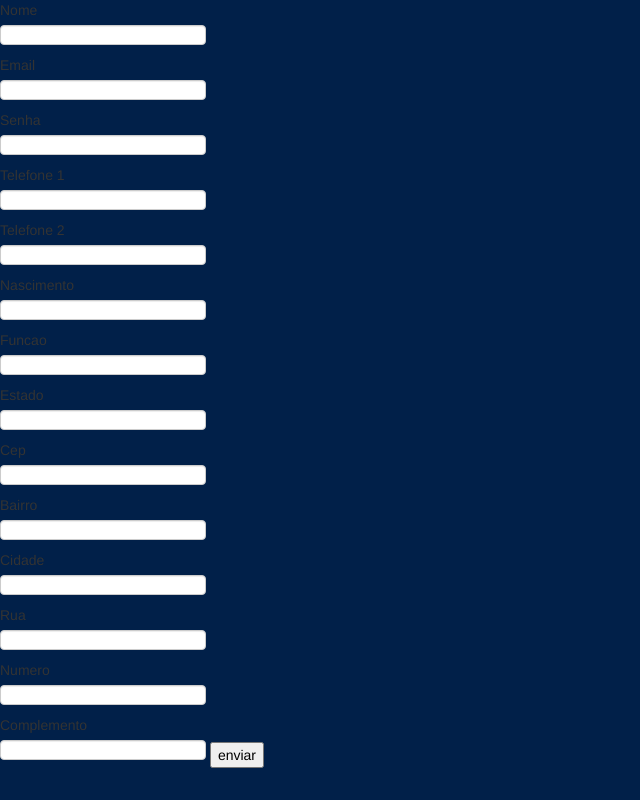
After one commit to caickandrade/sistema_de_ponto, a CodeIgniter app: the page made by application/views/cadastro3.php in a window 1280 px wide. The commit adds this page. Shown: the whole page, without its empty margins (0-640 px from the left). Run offline with CodeIgniter, Linux system fonts and the light colour scheme; some libraries are stand-ins or nearby versions.

Commit message:
cadastro funcionando

```diff
--- a/application/views/cadastro.php
+++ b/application/views/cadastro.php
@@ -69,14 +69,14 @@
 		<div class="row-fluid">
 			<div class="span2">
 				<div class="imagem">
-					<img src="assets/img/teste.jpg" class="img-rounded">
+					<img src="assets/img/teste.jpg" alt="not found" class="img-rounded">
 
 				</div>
 			</div>
 			<div class="span9">
 				<div class="form">
 					<!--<form class="form-inline" id="formu">-->
-						<form class="form-inline" id="formu" method="post" action="">
+						<!--<form class="form-inline" id="formu" method="post" action="">-->
 
 						<fieldset>
 							<legend>
--- /dev/null
+++ b/application/views/cadastro3.php
@@ -0,0 +1,58 @@
+<?php $this->load->view('header')
+?>
+
+<title>Dados Pessoais</title>
+<!-- <link href="C:/wamp/www/sistema_de_ponto/bootstrap/css/bootstrap.min.css" rel="stylesheet" media="screen"> -->
+
+<script src = "<?php echo base_url('/assets/js/cadastro.js')?>" type="text/javascript"></script>
+<script src="http://ajax.aspnetcdn.com/ajax/jquery.validate/1.8.1/jquery.validate.min.js" type="text/javascript"></script>
+</head>
+	<body>
+
+	<label>Nome</label>
+	<input type="text" id="Name"/>
+
+	<label>Email</label>
+	<input type="email" id="email"/>
+
+	<label>Senha</label>
+	<input type="password"	id="senha" />
+
+	<label>Telefone 1 </label>
+	<input type="number" id="phone" />
+
+	<label>Telefone 2 </label>
+	<input type="number" id="phone2" />
+
+	<label>Nascimento</label>
+	<input type="text" id="nascimento" />
+
+	<label>Funcao</label>
+	<input type="number" id="funcao" />
+
+	<label>Estado</label>
+	<input type="text" id="estado" />
+
+	<label>Cep</label>
+	<input type="number" id="cep" />
+
+	<label>Bairro</label>
+	<input type="text" id="bairro" />
+
+	<label>Cidade</label>
+	<input type="text" id="cidade" />
+
+	<label>Rua</label>
+	<input type="text" id="rua" />
+
+	<label>Numero</label>
+	<input type="number" id="numero" />
+
+	<label>Complemento</label>
+	<input type="text" id="complemento" />
+
+	<input type="submit" value="enviar" id="confirme"/>
+
+	</body>
+
+</html>
--- a/assets/js/cadastro.js
+++ b/assets/js/cadastro.js
@@ -9,10 +9,10 @@ function actions(){
 		var estado = $.trim($(this).text());
 		$('#estado').val(estado);
 	});
-	$("#phone").mask("(99)9999-9999");
+	/*$("#phone").mask("(99)9999-9999");
 	$("#phone2").mask("(99)9999-9999");
 	$("#cep").mask("99.999-999");
-
+	$("#nascimento").mask("99/99/9999");*/
 
 
 	$('#confirme').click(function(){
@@ -38,24 +38,24 @@ function actions(){
 		endereco.complemento = $("#complemento").val();
 
 		alert("eita");
-		var url = "http://localhost/sistema_de_ponto/index.php/cadastro/save";
+		var url = "/sistema_de_ponto/index.php/cadastro/save";
 		alert("eita");
-		var user =  JSON.stringify(usuario);
+		user =  JSON.stringify(usuario);
 		alert("eita2");
-		var address =  JSON.stringify(endereco);
+		address =  JSON.stringify(endereco);
 
 
 
 		alert(user);
 		alert(address);
 
-		$.post(url, {'user':user,'address':address},function(retorno){
-									/*retorno = $.parseJSON(retorno);*/
-
+		$.post(url, {"user":user,"address":address},function(){
+									//retorno = $.parseJSON(retorno);
+								//console.log(retorno);
 								});
 	});
 
-	$("#formu").validate({
+	/*$("#formu").validate({
 		rules: {
 			Name: {
 				required: true,
@@ -69,7 +69,7 @@ function actions(){
 				required: true
 			},
 			cep: {
-				number: true
+				number: false
 			},
 			funcao: {
 				required: true
@@ -92,5 +92,5 @@ function actions(){
 				required: "Este campo é obrigatório"
 			}
 		}
-	});
+	});*/
 }
```
Also changed, not shown: application/controllers/cadastro.php (+13 -16 lines), application/views/sucesso.php (added, +10 -0 lines), assets/js/cadastroTESTE.js (added, +39 -0 lines).
